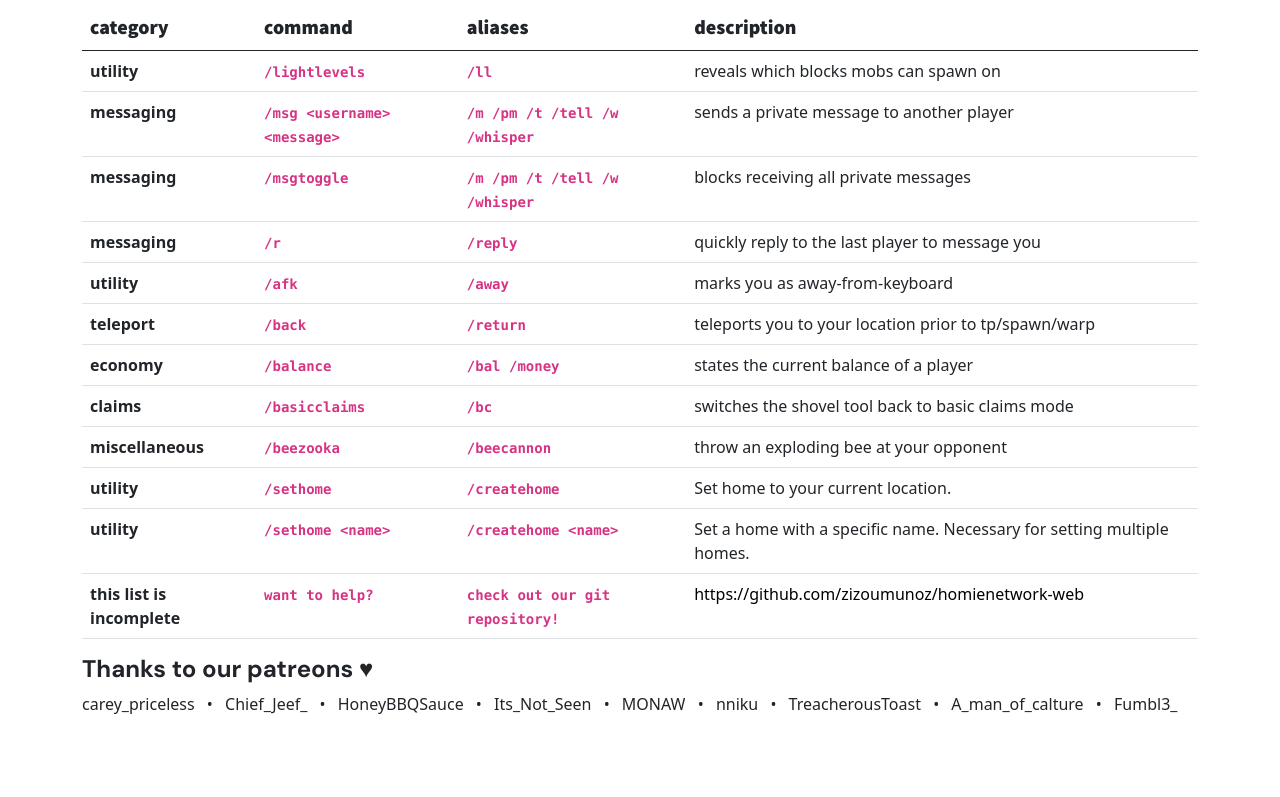
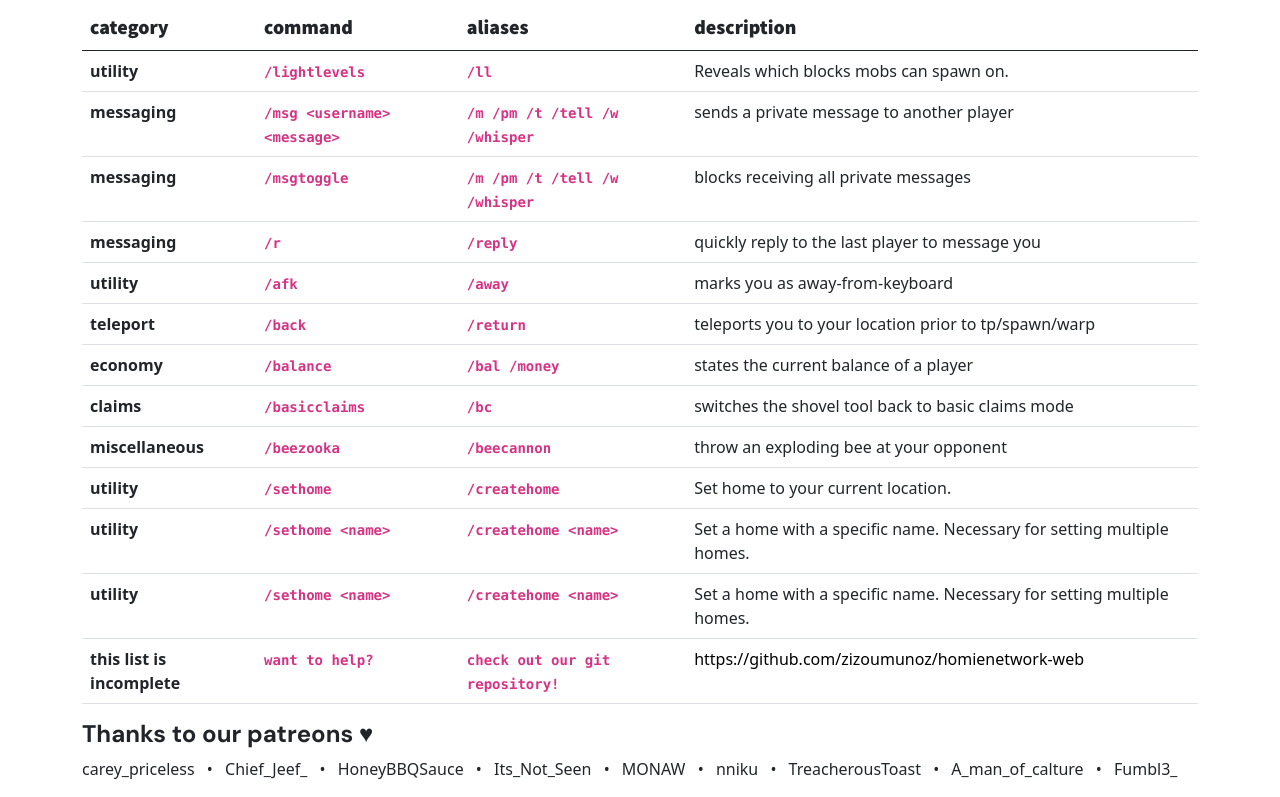
Before and after one commit to zizoumunoz/homienetwork-web, a plain HTML site: page homwiki.html in a window 1280 px wide. Shown: the part 255-1052 px from the top of the page. Before the commit the page ends 987 px from the top, so only its background shows below. Drawn offline with nearby package versions, Linux system fonts and the light colour scheme; no server answers.

Commit message:
Formatted /ll description

```diff
--- a/homwiki.html
+++ b/homwiki.html
@@ -48,7 +48,7 @@
                 <th>utility</th>
                 <th><code>/lightlevels</code></th>
                 <th><code>/ll</code></th>
-                <th class="fw-normal">reveals which blocks mobs can spawn on
+                <th class="fw-normal">Reveals which blocks mobs can spawn on.
                 </th>
             </tr>
             <!-- /msg -->
@@ -131,6 +131,13 @@
                 </th>
             </tr>
             <tr>
+                <th>utility</th>
+                <th><code>/sethome  &lt;name&gt;</code></th>
+                <th><code>/createhome  &lt;name&gt;</code></th>
+                <th class="fw-normal">Set a home with a specific name. Necessary for setting multiple homes.
+                </th>
+            </tr>
+            <tr>
                 <th>this list is incomplete</th>
                 <th><code>want to help?</code></th>
                 <th><code>check out our git repository!</code></th>
```
